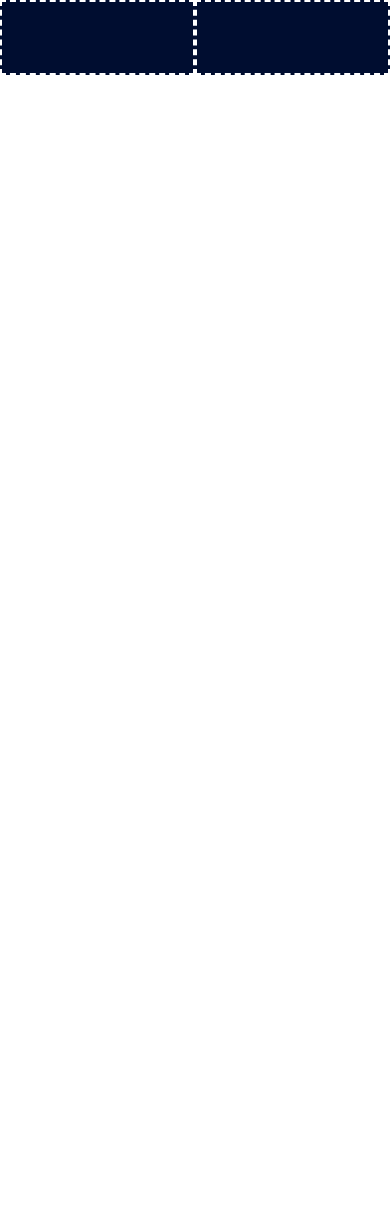
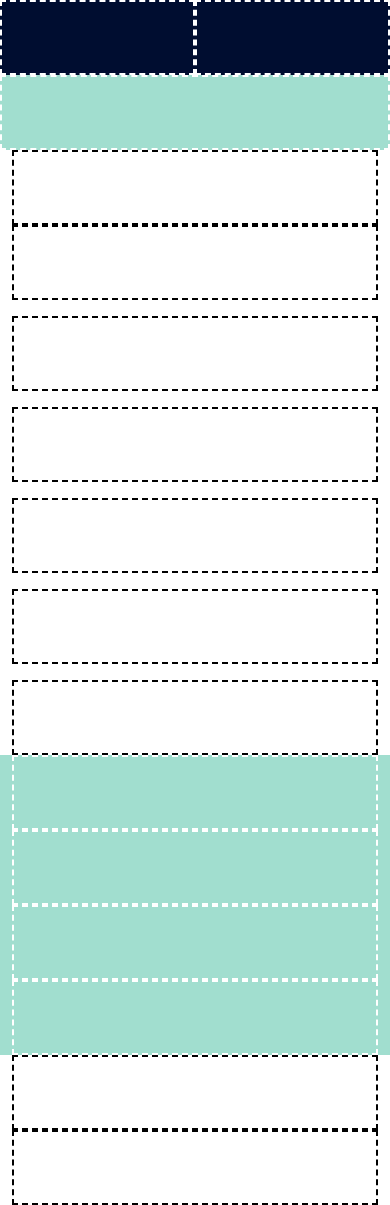
Before and after one commit to GiacomoAccardi/html-css-bootstrap-freelancer, a plain HTML site: page index.html in a window 390 px wide. Before the commit the page ends 844 px from the top, so only its background shows below. Drawn offline with nearby package versions, Linux system fonts and the light colour scheme.

Commit message:
[UPD]  main section is now full of blank basic, responsive layouts

```diff
--- a/css/style.css
+++ b/css/style.css
@@ -13,8 +13,8 @@ UTILITY
 }
 
 .layouting-2{
-    height: 100px;
-    border: 2px dashed white;
+    height: 75px;
+    border: 2px dashed rgb(0, 0, 0);
 }
 
 
@@ -25,3 +25,7 @@ Styling
 .bg-boolean-blu{
     background-color: #000D30;
 }
+
+.bg-bool-azure{
+    background-color: #A1DECF;
+}
--- a/index.html
+++ b/index.html
@@ -37,21 +37,83 @@
 
     <main>
         <!--user section-->
-
-
-
+        <div class="user-section bg-bool-azure">
+            <div class="container-xs">
+                <div class="row">
+                    <div class="col-12">
+                        <div class="content layouting-1"></div>
+                    </div>
+                </div>
+            </div>
+        </div>
         <!--Portfolio section-->
-
-
-
+        <div class="user-section">
+            <div class="container-xs container-md">
+                <div class="row">
+                    <div class="col">
+                        <div class="content layouting-2"></div>
+                    </div>
+                </div>
+                <div class="row gy-3">
+                    <div class="col-xs-12 col-md-6 col-lg-4">
+                        <div class="content layouting-2"></div>
+                    </div>
+                    <div class="col-xs-12 col-md-6 col-lg-4">
+                        <div class="content layouting-2"></div>
+                    </div>
+                    <div class="col-xs-12 col-md-6 col-lg-4">
+                        <div class="content layouting-2"></div>
+                    </div>
+                    <div class="col-xs-12 col-md-6 col-lg-4">
+                        <div class="content layouting-2"></div>
+                    </div>
+                    <div class="col-xs-12 col-md-6 col-lg-4">
+                        <div class="content layouting-2"></div>
+                    </div>
+                    <div class="col-xs-12 col-md-6 col-lg-4">
+                        <div class="content layouting-2"></div>
+                    </div>
+                </div>
+            </div>
+        </div>
         <!--about section-->
-
-
-
+        <div class="about-us bg-bool-azure">
+            <div class="container-sm">
+                <div class="row">
+                    <div class="col-12">
+                        <div class="content layouting-1"></div>
+                    </div>
+                </div>
+                <div class="row">
+                    <div class="col-xs-12 col-md-6 ">
+                        <div class="content layouting-1"></div>
+                    </div>
+                    <div class="col-xs-12 col-md-6 ">
+                        <div class="content layouting-1"></div>
+                    </div>
+                </div>
+                <div class="row">
+                    <div class="col-12">
+                        <div class="content layouting-1"></div>
+                    </div>
+                </div>
+            </div>
+        </div>
         <!--contact me section-->
-
-
-
+        <div class="user-section">
+            <div class="container">
+                <div class="row">
+                    <div class="col">
+                        <div class="content layouting-2"></div>
+                    </div>
+                </div>
+                <div class="row">
+                    <div class="col">
+                        <div class="content layouting-2"></div>
+                    </div>
+                </div>
+            </div>
+        </div>
     </main>
 
     <footer>
```
